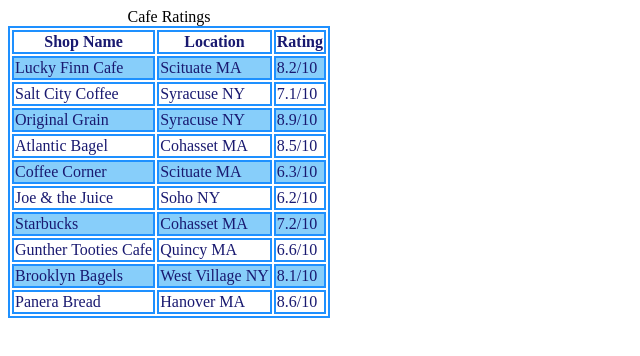
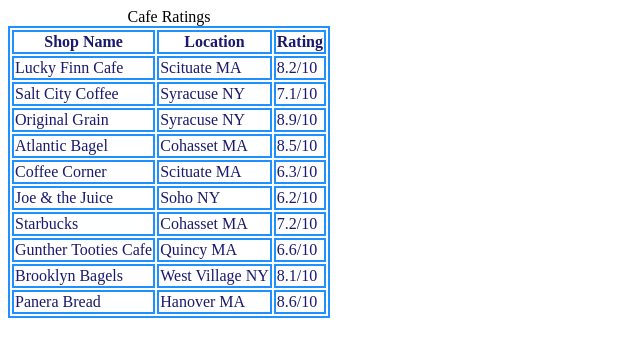
Before and after one commit to hmgillis-su/ist263, a plain HTML site: page lab06/skills_copy.html in a window 1280 px wide. Shown: the whole page, without its empty margins (0-640 px from the left). Drawn offline with Linux system fonts and the light colour scheme.

Commit message:
Update styles.css

```diff
--- a/lab06/styles.css
+++ b/lab06/styles.css
@@ -2,5 +2,3 @@ p, tr {color : midnightblue}
 h1 {color : dodgerblue; font-size : 1.5em}
 h2 {color : dodgerblue; font-size : 1.25em}
 p a {color : darkcyan}
-
-.evenrow {background-color : lightskyblue}
```
